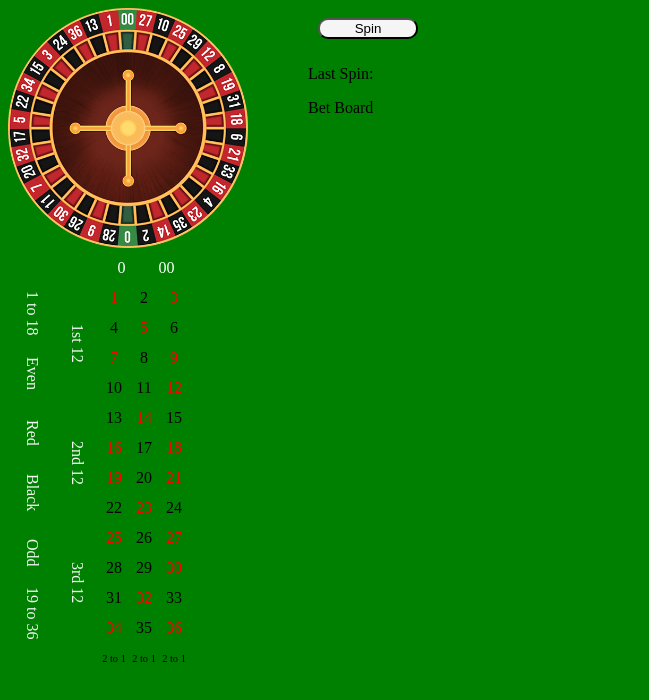
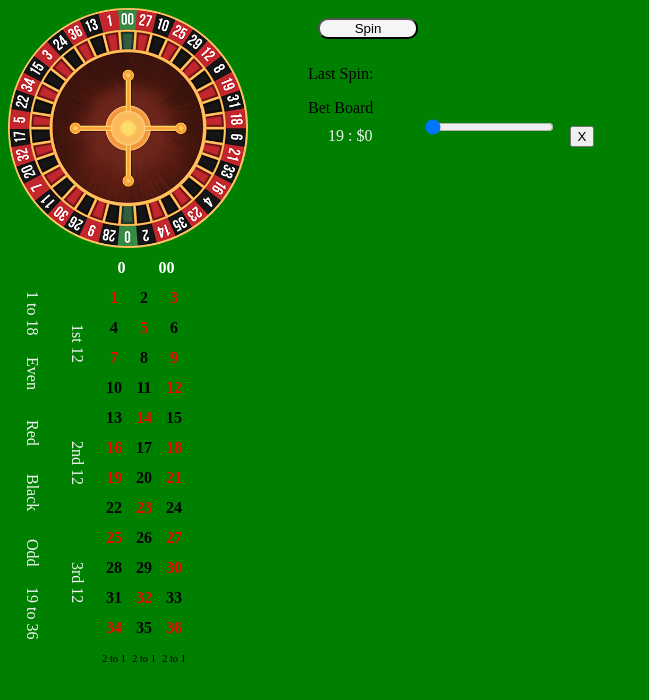
Before and after one commit to AndrewRentschler/Roulette, a plain HTML site: page index.html in a window 1280 px wide. Both pictures are taken after a click on the element 99 px from the left and 463 px from the top of the page. Shown: the whole page, without its empty margins (0-649 px from the left). Drawn offline with Linux system fonts and the light colour scheme.

Commit message:
Add Sliders to Bet Board

```diff
--- a/css/style.css
+++ b/css/style.css
@@ -25,6 +25,7 @@ body{
   width: fit-content;
   padding: 1px;
   grid-column: 1;
+  cursor: pointer;
 }
 #numbers {
   display: grid;
@@ -48,15 +49,22 @@ body{
   display: grid;
   grid-template-columns: repeat(3, [col] 30px);
   grid-template-rows: 30px;
+  vertical-align: middle;
 }
 
 .numBet {
-  margin: auto;
   /* display: inline-block; */
+  display: flex;
+  text-align: center;
+  align-items: center;
+  justify-content: center;
   color: white;
   background-color: green;
+  font-weight: 600;
 }
+.slidecontainer {
 
+}
 .outsideBet {
   margin: auto;
 }
@@ -118,17 +126,22 @@ img {
 .bet-card {
   color: whitesmoke;
   display: flex;
+  justify-content:center;
+  width: 300px;
 }
 .bet {
   color: whitesmoke;
   display: flex;
+  justify-content: center;
+  width: 300px;
 
 }
-.bet > p{
+.bet > p {
   color: whitesmoke;
   display: flex;
   padding: 0px 10px;
   margin: 10px;
+  width: 75px;
 }
 .bet > button {
   margin: auto;
--- a/js/app.js
+++ b/js/app.js
@@ -14,7 +14,9 @@ const board = document.getElementById('board')
 let boardNums = document.getElementById('numbers')
 let betNum = 0
 let betBoard = document.getElementById('bet-board')
+let betCards = []
 let insideBets = [...document.getElementsByClassName('numBet')]
+let sliders = []
 
 
 // ---- Event Listeners
@@ -28,6 +30,9 @@ board.addEventListener('click',function(evt){
 wheel.addEventListener('click',function(evt){
   // alert("Don't Touch the Wheel")
 })
+// betBoard.addEventListener('click',)
+
+
 
 // ---- Classes ----
 // class Game {
@@ -99,18 +104,22 @@ class BetSq {
   }
 }
 class Bet {
-  constructor(betSq, amount){
+  constructor(betSq, amount, betNum){
     this.betSq = betSq
     this.amount = amount
     this.winner = false
     this.takeBet(amount)
     this.info = `${betSq.text} : $${amount}`
-    // this.betID = betNum
+    this.betID = betNum
+    this.slider = null
     // betNum++
     console.log(`New Bet! ${betSq.text} for ${amount}`)
     //update player balance
     //place chip art on board
     //display the bet on screen
+  }
+  updateAmount(amt){
+    this.amount = amt
   }
   takeBet(amt){
     player.balance -= amt
@@ -212,7 +221,9 @@ function handleBoardClick(tgt){
   // console.dir(tgt)
   if (!bettingClosed){
     let click_betSq = betSqs.find(sq=>sq.text == tgt.innerText)
-    let newBet = new Bet(click_betSq,100)
+    let newBet = new Bet(click_betSq,0,betNum)
+    console.log(betNum)
+    betNum++
     player.bets.push(newBet)
     updateBetBoard(newBet) // NEED TO ADD AMOUNT
     // console.log(player.bets)
@@ -222,15 +233,28 @@ function handleBoardClick(tgt){
 function updateBetBoard(bet) {
   let betCard = document.createElement("div")
   betCard.className = 'bet-card'
+  betCard.id = `betCard-${betNum}`
   betCard.innerHTML =
   `<div class= 'bet'>
-    <p>${bet.info}</p>
-    <button class='delete-btn' id='delete-btn'>X</button>
+    <p>${bet.info}</p><div class="slidecontainer">
+    <input type="range" min="1" max="1000" value="0" class="slider" id="betSlider-${betNum}">
+  </div>
+    <button class='delete-btn' id='delete-btn-${betNum}'>X</button>
   </div>`
+
   betBoard.appendChild(betCard)
+  betCards.push(betCard)
+  bet.slider = document.getElementById(`betSlider-${betNum}`)
+  sliders.push(bet.slider)
+  console.log(sliders)
+  console.log(betCards)
 }
 let player = new Player("Andrew",1000)
 createBetSqs()
-console.log(insideBets)
+while (!bettingClosed){
+  slider.forEach(function(el){
+
+
+})}
 
 // sq12.style.backgroundColor = "red"
```
Also changed, not shown: index.html (+0 -1 lines).
